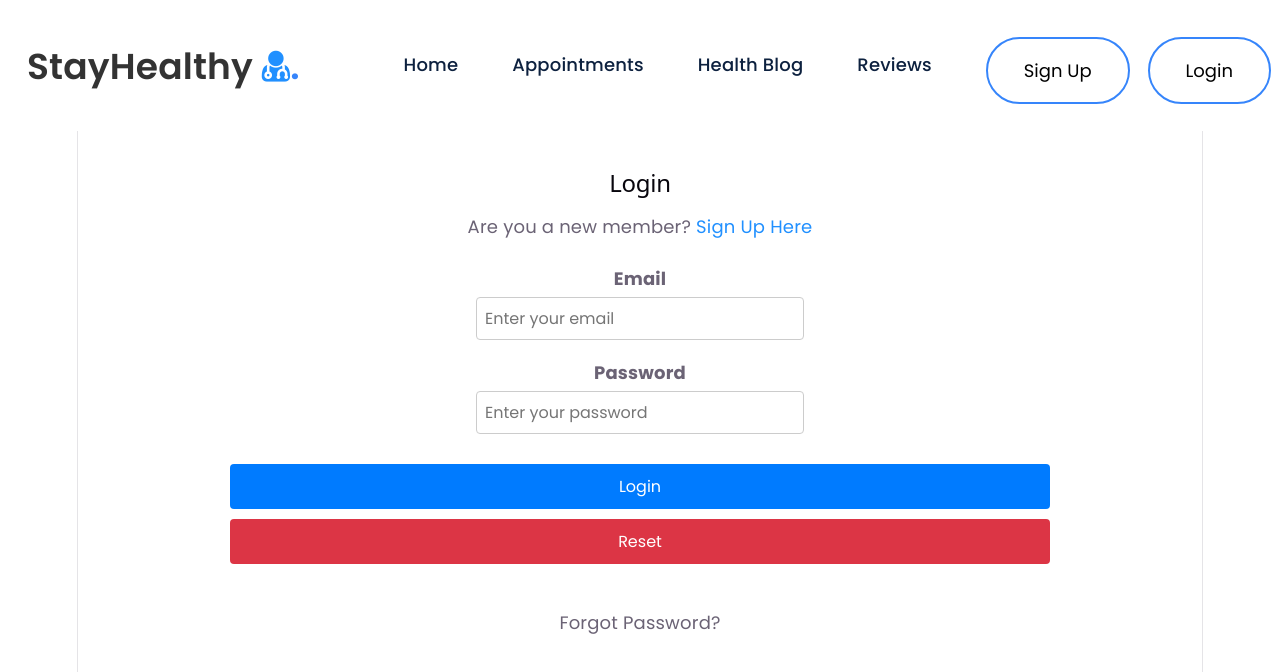
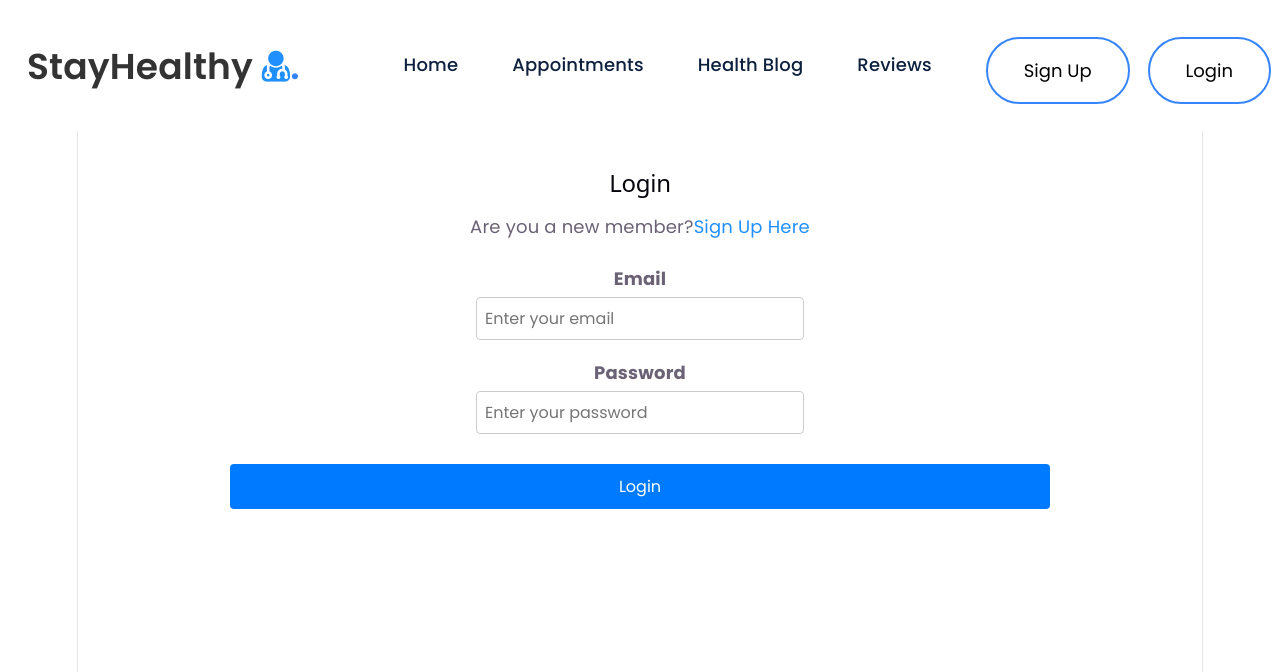
Before and after one commit to oneuser24/med_appt, a React (Vite) app: page /login in a window 1280 px wide. Shown: the top 672 px of the page. Built offline with nearby package versions, Linux system fonts and the light colour scheme.

Commit message:
Rewrite code to include state variables and work with db

```diff
--- a/src/Components/Login/Login.jsx
+++ b/src/Components/Login/Login.jsx
@@ -1,33 +1,102 @@
-import React from "react";
-import './Login.css';
+// Following code has been commented with appropriate comments for your reference.
+import React, { useState, useEffect } from 'react';
+// Apply CSS according to your design theme or the CSS provided in week 2 lab 2
+
+import { Link, useNavigate } from 'react-router-dom';
+import { API_URL } from '../../config';
 
 const Login = () => {
 
+  // State variables for email and password
+  const [password, setPassword] = useState("");
+  const [email, setEmail] = useState('');
+
+  // Get navigation function from react-router-dom
+  const navigate = useNavigate();
+
+  // Check if user is already authenticated, then redirect to home page
+  useEffect(() => {
+    if (sessionStorage.getItem("auth-token")) {
+      navigate("/");
+    }
+  }, []);
+
+  // Function to handle login form submission
+  const login = async (e) => {
+    e.preventDefault();
+    // Send a POST request to the login API endpoint
+    const res = await fetch(`${API_URL}/api/auth/login`, {
+      method: "POST",
+      headers: {
+        "Content-Type": "application/json",
+      },
+      body: JSON.stringify({
+        email: email,
+        password: password,
+      }),
+    });
+
+    // Parse the response JSON
+    const json = await res.json();
+    if (json.authtoken) {
+      // If authentication token is received, store it in session storage
+      sessionStorage.setItem('auth-token', json.authtoken);
+      sessionStorage.setItem('email', email);
+
+      // Redirect to home page and reload the window
+      navigate('/');
+      window.location.reload();
+    } else {
+      // Handle errors if authentication fails
+      if (json.errors) {
+        for (const error of json.errors) {
+          alert(error.msg);
+        }
+      } else {
+        alert(json.error);
+      }
+    }
+  };
+
   return (
+    <div>
       <div className="container">
-            {/* Div for login grid layout */}
         <div className="login-grid">
-            {/* Div for login text */}
           <div className="login-text">
             <h2>Login</h2>
           </div>
-            {/* Additional login text with a link to Sign Up page */}
           <div className="login-text">
-                Are you a new member? <span><a href="/signup" style={{"color": "#2190FF"}}> Sign Up Here</a></span>
+            Are you a new member?
+            <span>
+              <Link to="/signup" style={{ color: '#2190FF' }}>
+                Sign Up Here
+              </Link>
+            </span>
           </div>
           <br />
-            {/* Div for login form */}
           <div className="login-form">
-                <form>
-                {/* Form group for email input */}
+                <form onSubmit={login}>
                     <div className="form-group">
-                    <label for="email">Email</label>
-                    <input type="email" name="email" id="email" className="form-control" placeholder="Enter your email" aria-describedby="helpId" />
+                        <label htmlFor="email">Email</label>
+                        {/* Input field for email */}
+                        <input
+                            value={email}
+                            onChange={(e) => setEmail(e.target.value)}
+                            type="email"
+                            name="email"
+                            id="email"
+                            className="form-control"
+                            placeholder="Enter your email"
+                            aria-describedby="helpId"
+                        />
                     </div>
-                {/* Form group for password input */}
+                    {/* Input field for password */}
+                    {/* // write logic code for password input box */}
                     <div className="form-group">
-                    <label for="password">Password</label>
+                        <label htmlFor="password">Password</label>
                         <input
+                            value={password}
+                            onChange={(e) => setPassword(e.target.value)}
                             type="password"
                             name="password"
                             id="password"
@@ -36,22 +105,19 @@
                             aria-describedby="helpId"
                         />
                     </div>
-                {/* Button group for login and reset buttons */}
+
                     <div className="btn-group">
-                    <button type="submit" className="btn btn-primary mb-2 mr-1 waves-effect waves-light">Login</button>
-                    <button type="reset" className="btn btn-danger mb-2 waves-effect waves-light">Reset</button>
-                </div>
-                <br />
-                {/* Additional login text for 'Forgot Password' option */}
-                <div className="login-text">
-                    Forgot Password?
+                        {/* Login button */}
+                        <button type="submit" className="btn btn-primary mb-2 mr-1 waves-effect waves-light">
+                            Login
+                        </button>
                     </div>
                 </form>
           </div>
         </div>
       </div>
-    );
-
-};
+    </div>
+  )
+}
 
 export default Login;
```
Lines whose indentation alone changed are shown as unchanged.
